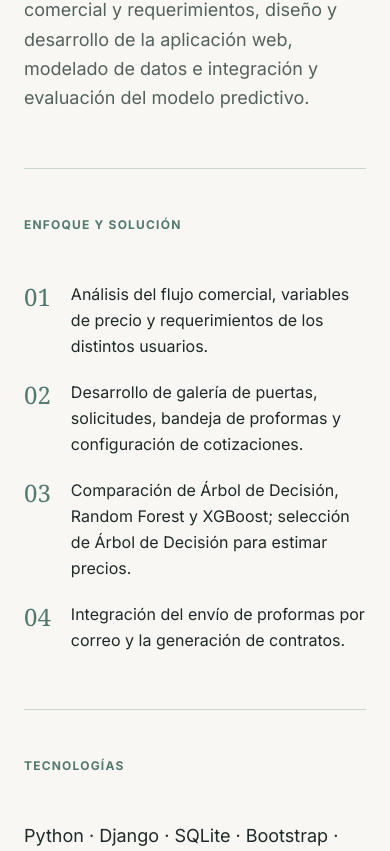
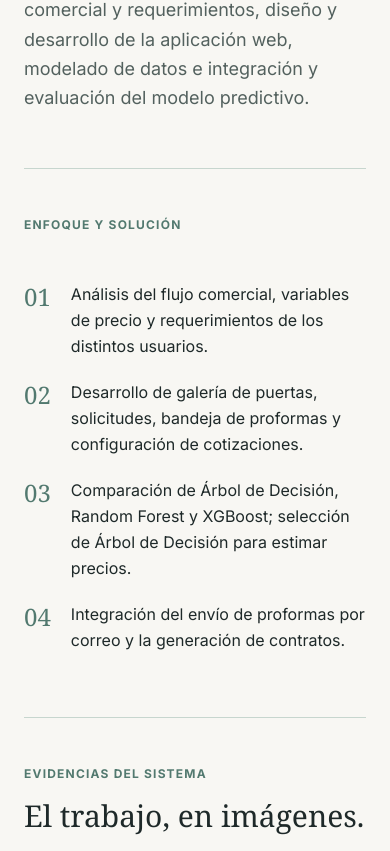
Before and after one commit to Bnlpnd/portafolio, a Next.js app: page /proyectos/cotizacion-puertas in a window 390 px wide. Shown: the part 1145-1996 px from the top of the page. Built offline with nearby package versions, Linux system fonts and the light colour scheme.

Commit message:
Preparar galería de evidencias reales en casos de estudio

```diff
--- a/app/proyectos/[slug]/page.tsx
+++ b/app/proyectos/[slug]/page.tsx
@@ -15,6 +15,20 @@ const cases={
  tech:"Django · SQL · Excel",result:"Se desarrolló y probó un sistema de registro y seguimiento documental durante las prácticas. El informe recomienda su implementación formal como paso posterior; no se atribuyen métricas de impacto ni despliegue institucional no documentados.",next:"Incorporar capturas autorizadas y un diagrama del proceso, sin divulgar datos internos o personales."
  }
 } as const;
+const gallery:Record<string,{src:string;caption:string}[]>={
+"cotizacion-puertas":[
+{src:"/proyectos/cotizacion-puertas/panel-proformas.webp",caption:"Panel de gestión de proformas"},
+{src:"/proyectos/cotizacion-puertas/detalle-proforma.webp",caption:"Detalle de una proforma"},
+{src:"/proyectos/cotizacion-puertas/estimacion-precios.webp",caption:"Estimación y comparación de opciones de precio"},
+{src:"/proyectos/cotizacion-puertas/generacion-contrato.webp",caption:"Generación de contratos"}
+],
+"gestion-municipal":[
+{src:"/proyectos/gestion-municipal/panel-obras.webp",caption:"Panel del perfil Obras"},
+{src:"/proyectos/gestion-municipal/panel-seguimiento.webp",caption:"Panel de seguimiento de resoluciones"},
+{src:"/proyectos/gestion-municipal/modelo-datos.webp",caption:"Modelo de datos del sistema"},
+{src:"/proyectos/gestion-municipal/panel-fiscalizacion.webp",caption:"Panel de Fiscalización"}
+]
+};
 type Slug=keyof typeof cases;
 export function generateStaticParams(){return Object.keys(cases).map(slug=>({slug}));}
 export default async function CasePage({params}:{params:Promise<{slug:string}>}){
@@ -27,6 +41,7 @@ export default async function CasePage({params}:{params:Promise<{slug:string}>})
  <div className="mt-16 grid gap-12 border-t border-[#c7d6ce] pt-12 md:grid-cols-[.3fr_1fr]"><h2 className="text-xs font-bold uppercase tracking-widest text-[#52796f]">El desafío</h2><p className="text-xl leading-relaxed">{item.challenge}</p></div>
  <div className="mt-14 grid gap-12 border-t border-[#c7d6ce] pt-12 md:grid-cols-[.3fr_1fr]"><h2 className="text-xs font-bold uppercase tracking-widest text-[#52796f]">Mi participación</h2><p className="text-lg leading-relaxed text-[#53615e]">{item.role}</p></div>
  <div className="mt-14 grid gap-12 border-t border-[#c7d6ce] pt-12 md:grid-cols-[.3fr_1fr]"><h2 className="text-xs font-bold uppercase tracking-widest text-[#52796f]">Enfoque y solución</h2><ol className="space-y-5">{item.approach.map((step,i)=><li key={step} className="flex gap-5 text-base leading-relaxed"><span className="font-serif text-2xl text-[#52796f]">0{i+1}</span><span>{step}</span></li>)}</ol></div>
+ <section className="mt-16 border-t border-[#c7d6ce] pt-12"><p className="mb-4 text-xs font-bold uppercase tracking-widest text-[#52796f]">Evidencias del sistema</p><h2 className="mb-8 font-serif text-3xl md:text-4xl">El trabajo, en imágenes.</h2><div className="grid gap-7 md:grid-cols-2">{gallery[slug]?.map((shot)=><figure key={shot.src} className="overflow-hidden border border-[#c7d6ce] bg-white"><a href={shot.src} target="_blank" rel="noopener noreferrer" aria-label={"Ampliar: "+shot.caption}><img src={shot.src} alt={shot.caption} loading="lazy" className="aspect-[4/3] w-full object-contain p-3"/></a><figcaption className="border-t border-[#c7d6ce] px-4 py-3 text-sm text-[#53615e]">{shot.caption}</figcaption></figure>)}</div><p className="mt-4 text-xs text-[#53615e]">Capturas tomadas de la documentación del proyecto. Seleccionadas para mostrar funcionalidades y estructura sin publicar expedientes completos.</p></section>
  <div className="mt-14 grid gap-12 border-t border-[#c7d6ce] pt-12 md:grid-cols-[.3fr_1fr]"><h2 className="text-xs font-bold uppercase tracking-widest text-[#52796f]">Tecnologías</h2><p className="text-lg">{item.tech}</p></div>
  <div className="mt-14 grid gap-12 border-t border-[#c7d6ce] pt-12 md:grid-cols-[.3fr_1fr]"><h2 className="text-xs font-bold uppercase tracking-widest text-[#52796f]">Resultado documentado</h2><div><p className="text-lg leading-relaxed">{item.result}</p><div className="mt-8 border-l-2 border-[#52796f] bg-[#e9eee9] p-6"><p className="mb-2 text-xs font-bold uppercase tracking-widest text-[#52796f]">Próxima actualización</p><p className="text-sm leading-relaxed">{item.next}</p></div></div></div>
  <a href="/#contacto" className="mt-16 inline-flex items-center gap-3 rounded-full bg-[#1e2929] px-7 py-4 text-sm font-semibold text-white">Conversemos <ArrowUpRight size={16}/></a>
```
